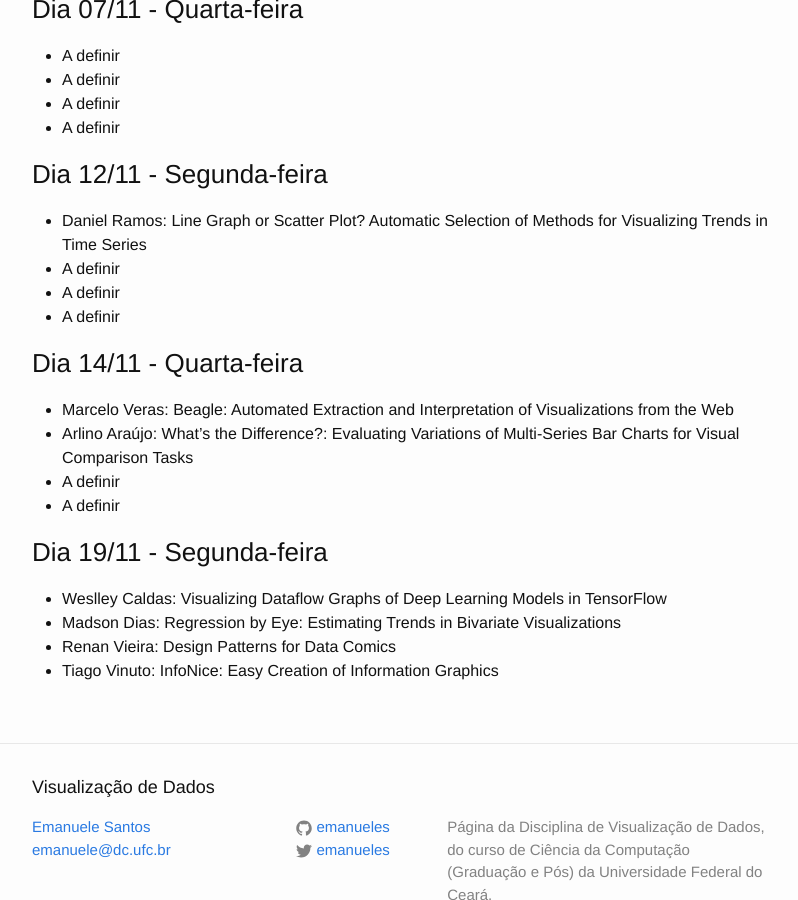
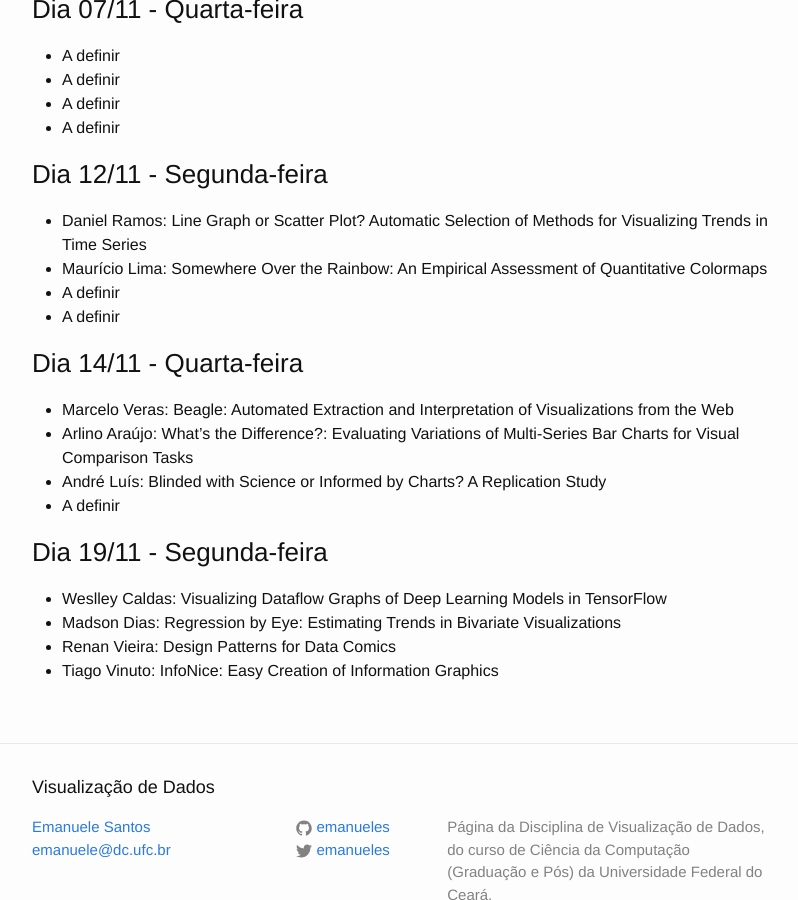
Before and after one commit to emanueles/datavis-course, a Jekyll site: the page built from _posts/2018-10-15-papers.md, in a window 1280 px wide and 900 px high, scrolled down 3131 px. Shown: the whole window, without its empty margins (238-1036 px from the left). Built offline with Jekyll 4.4.1, drawn with Linux system fonts in a browser that asks for light colours; some of the changed text lies outside the part shown.

Commit message:
Added more paper assignments.

```diff
--- a/_posts/2018-10-15-papers.md
+++ b/_posts/2018-10-15-papers.md
@@ -34,7 +34,7 @@
     </tr>
     <tr>
       <td>P. Dragicevic and Y. Jansen, "Blinded with Science or Informed by Charts? A Replication Study," in IEEE Transactions on Visualization and Computer Graphics, 2018. In the Proceedings of the 2017 IEEE VIS Conference. <a href="http://hal.upmc.fr/hal-01580259/file/Dragicevic_Jansen_2017.pdf">(pdf)</a> <a href="https://vimeo.com/230841144">(video preview)</a></td>
-      <td><b>Não definido</b></td>
+      <td><b>André Luís</b></td>
     </tr>
     <tr>
       <td>C. Felix, S. Franconeri and E. Bertini, "Taking Word Clouds Apart: An Empirical Investigation of the Design Space for Keyword Summaries," IEEE Transactions on Visualization and Computer Graphics, 2018. In the Proceedings of the 2017 IEEE VIS Conference. <a href="http://enrico.bertini.io/s/infovis17-word-clouds-apart.pdf">(pdf)</a> <a href="https://medium.com/@FILWD/taking-word-clouds-apart-alternative-designs-for-word-clouds-and-some-research-based-guidelines-df91129aa806">(blog post)</a> <a href="https://github.com/nyuvis/word-cloud">(materials)</a></td>
@@ -73,7 +73,7 @@
     </tr>
     <tr>
       <td>Yang Liu and Jeffrey Heer. 2018. Somewhere Over the Rainbow: An Empirical Assessment of Quantitative Colormaps. In Proceedings of the 2018 CHI Conference on Human Factors in Computing Systems (CHI '18). ACM, New York, NY, USA, Paper 598, 12 pages. <a href="https://dl.acm.org/citation.cfm?doid=3173574.3174172">(pdf)</a> <a href="https://www.youtube.com/watch?v=OmSAQl-qpAI">(video preview)</a></td>
-      <td><b>Não definido</b></td>
+      <td><b>Maurício Lima</b></td>
     </tr>
     <tr>
       <td>Yun Wang, Haidong Zhang, He Huang, Xi Chen, Qiufeng Yin, Zhitao Hou, Dongmei Zhang, Qiong Luo, and Huamin Qu. 2018. InfoNice: Easy Creation of Information Graphics. In Proceedings of the 2018 CHI Conference on Human Factors in Computing Systems (CHI '18). ACM, New York, NY, USA, Paper 335, 12 pages. <a href="https://dl.acm.org/citation.cfm?doid=3173574.3173909">(pdf)</a> <a href="https://www.youtube.com/watch?v=gKi9XU4VoE0">(video preview)</a></td>
@@ -136,7 +136,7 @@
 ### Dia 12/11 - Segunda-feira
 
 * Daniel Ramos: Line Graph or Scatter Plot? Automatic Selection of Methods for Visualizing Trends in Time Series
-* A definir
+* Maurício Lima: Somewhere Over the Rainbow: An Empirical Assessment of Quantitative Colormaps
 * A definir
 * A definir
 
@@ -144,7 +144,7 @@
 
 * Marcelo Veras: Beagle: Automated Extraction and Interpretation of Visualizations from the Web
 * Arlino Araújo: What's the Difference?: Evaluating Variations of Multi-Series Bar Charts for Visual Comparison Tasks
-* A definir
+* André Luís: Blinded with Science or Informed by Charts? A Replication Study
 * A definir
 
 ### Dia 19/11 - Segunda-feira
```
